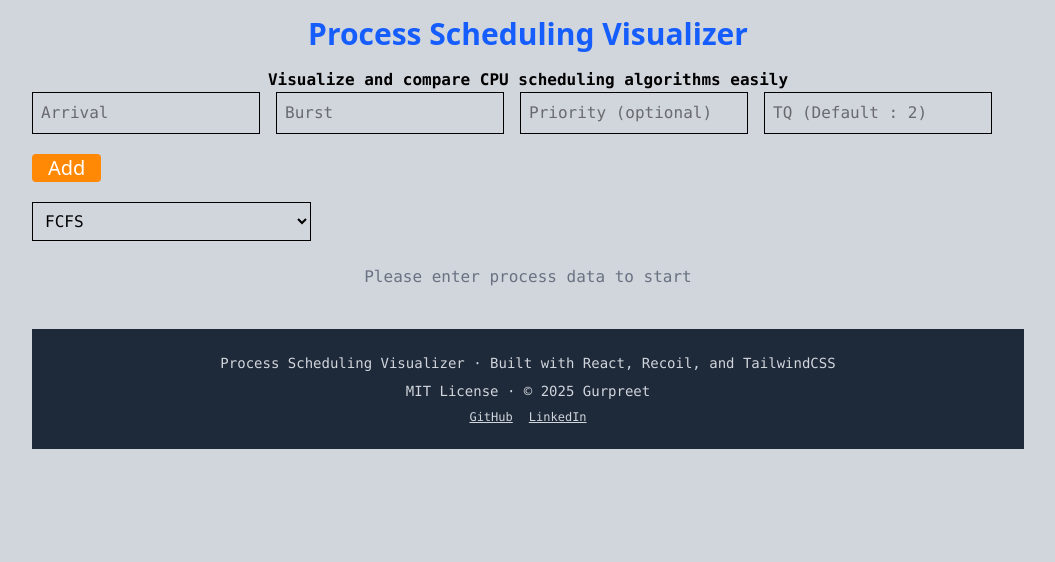
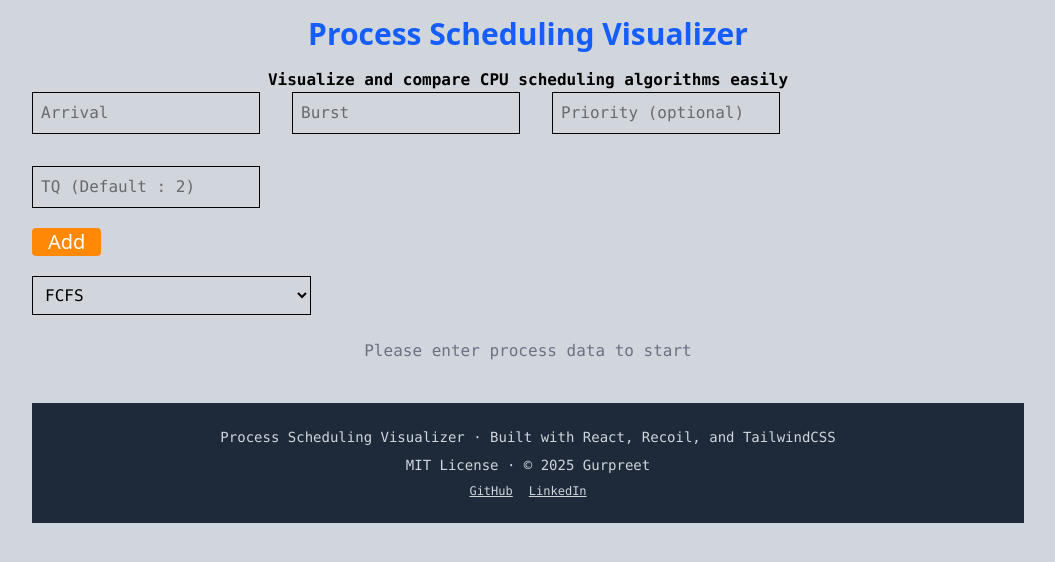
Before and after one commit to Gurpreet-05/ProcessSchedulingVisualizer, a React (Vite) app: page / in a window 1280 px wide. Shown: the top 562 px of the page, without its empty margins (112-1167 px from the left). Built offline with nearby package versions, Linux system fonts and the light colour scheme.

Commit message:
Update ProcessInput.jsx

```diff
--- a/src/components/ProcessInput.jsx
+++ b/src/components/ProcessInput.jsx
@@ -51,7 +51,7 @@ export default function ProcessInput() {
 
   return (
     <div className="space-y-2 flex flex-col gap-3">
-      <div className="flex gap-4 flex-wrap font-mono">
+      <div className="flex gap-8 flex-wrap font-mono">
         <input className="border p-2" placeholder="Arrival" value={arrival} onChange={(e) => setArrival(e.target.value)}/>
         <input className="border p-2" placeholder="Burst" value={burst} onChange={(e) => setBurst(e.target.value)}/>
         <input className="border p-2" placeholder="Priority (optional)" value={priority} onChange={(e) => setPriority(e.target.value)}/>
```
